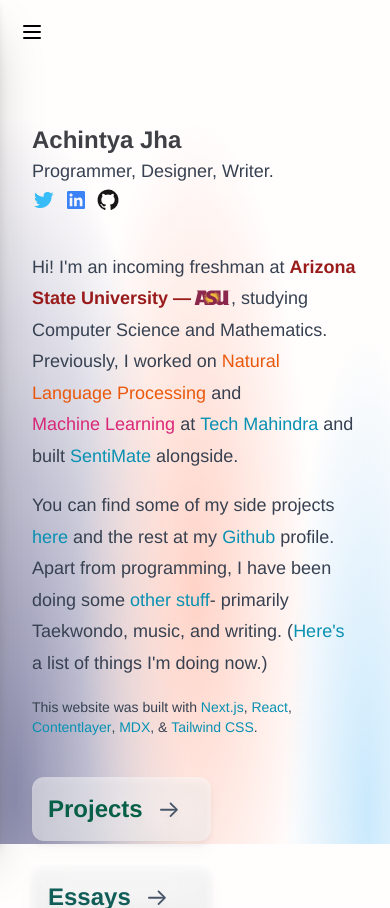
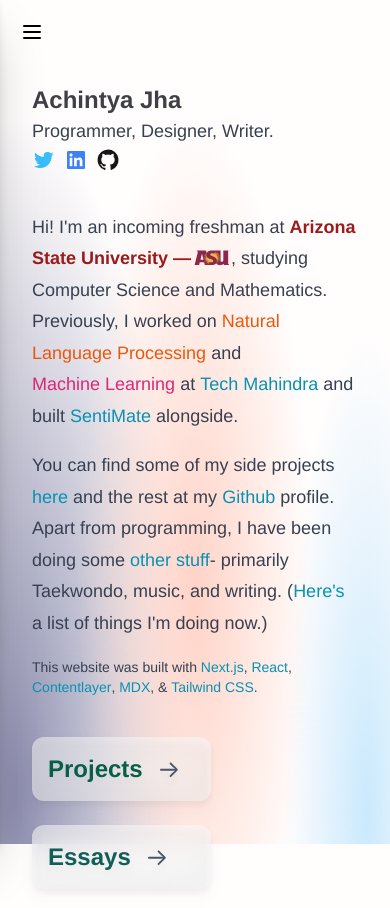
Before and after one commit to achntj/garden, a Next.js app: page / in a window 390 px wide. Built offline with nearby package versions, Linux system fonts and the light colour scheme; a web font is replaced by a local one.

Commit message:
less padding-top on small devices

```diff
--- a/components/Container.tsx
+++ b/components/Container.tsx
@@ -10,7 +10,9 @@ export default function Container({ children, ...pageProps }) {
       />
       <div className="flex flex-col sm:ml-56 min-h-screen px-8 sm:px-4 overflow-y-auto max-h-screen">
         <div className="text-gray-700 prose flex-grow dark:text-[#a0a0a0] prose-p:font-body">
-          <div className="max-w-[700px] mx-auto pt-10 pb-40 ">{children}</div>
+          <div className="max-w-[700px] mx-auto sm:pt-10 pb-40 ">
+            {children}
+          </div>
         </div>
       </div>
     </>
```
